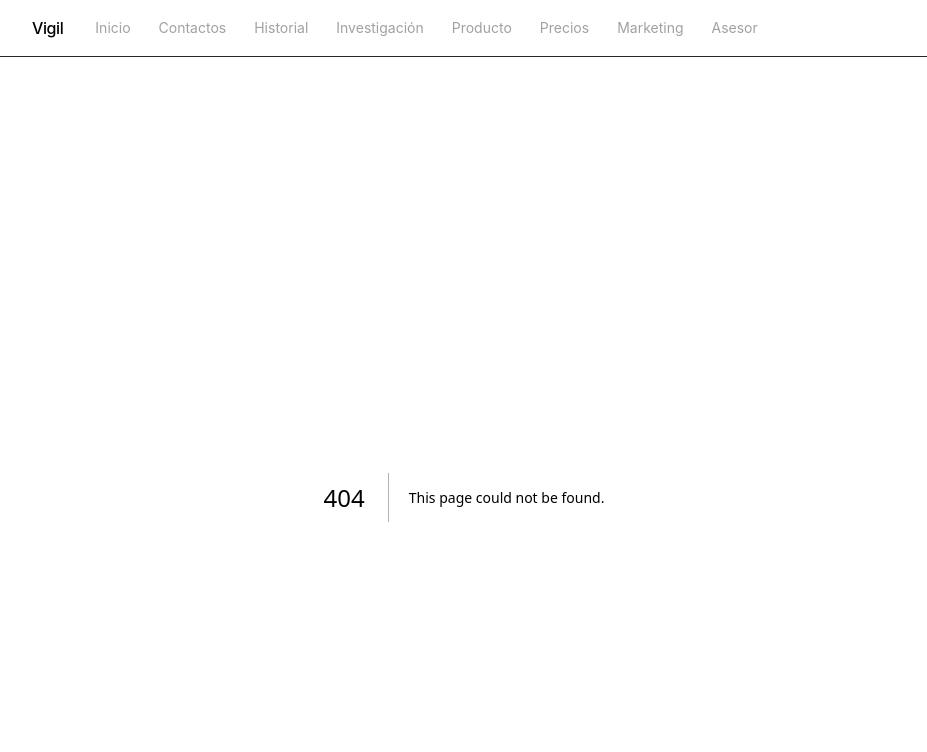
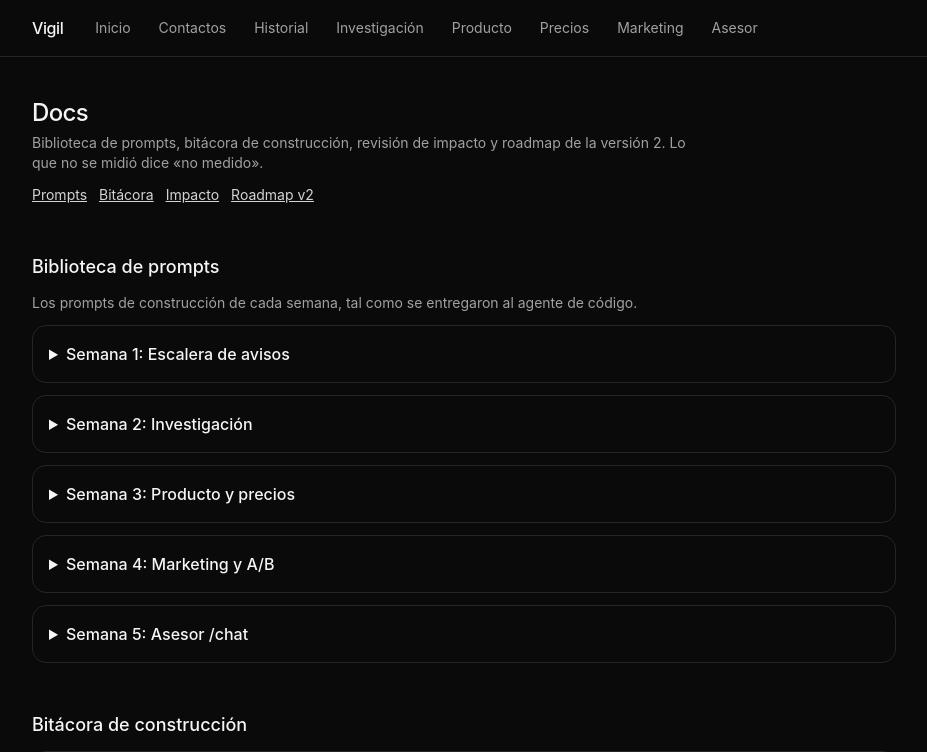
Before and after one commit to Emi21-hub/vigil, a Next.js app: page /docs in a window 1280 px wide. Before the commit this address had no page. Shown: the top 752 px of the page, without its empty margins (176-1103 px from the left). Built offline with nearby package versions, Linux system fonts and the light colour scheme.

Commit message:
Add initial documentation page component

```diff
--- /dev/null
+++ b/app/docs/page.tsx
@@ -0,0 +1,10 @@
+import DocsView from "@/components/DocsView";
+
+export const metadata = {
+  title: "Docs — Vigil",
+  description: "Prompts, bitácora, impacto y roadmap de Vigil.",
+};
+
+export default function Page() {
+  return <DocsView />;
+}
```
